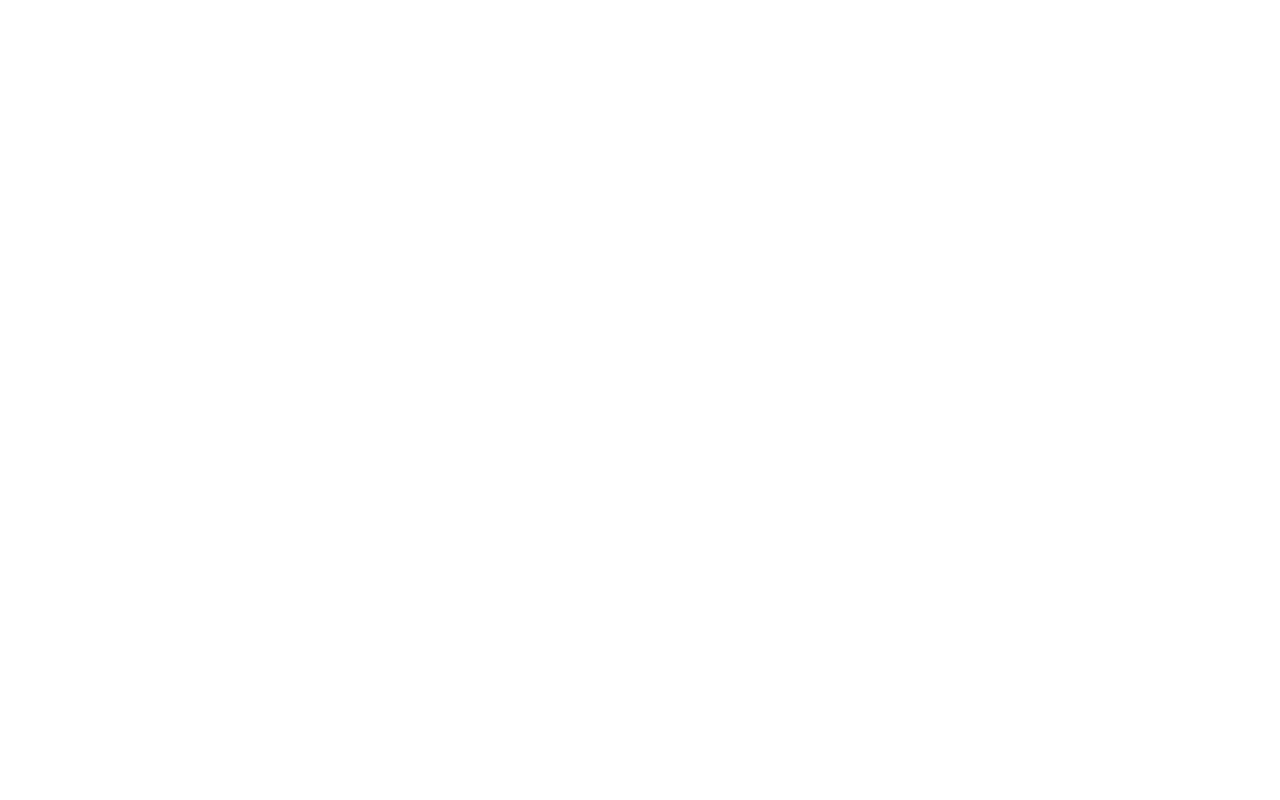
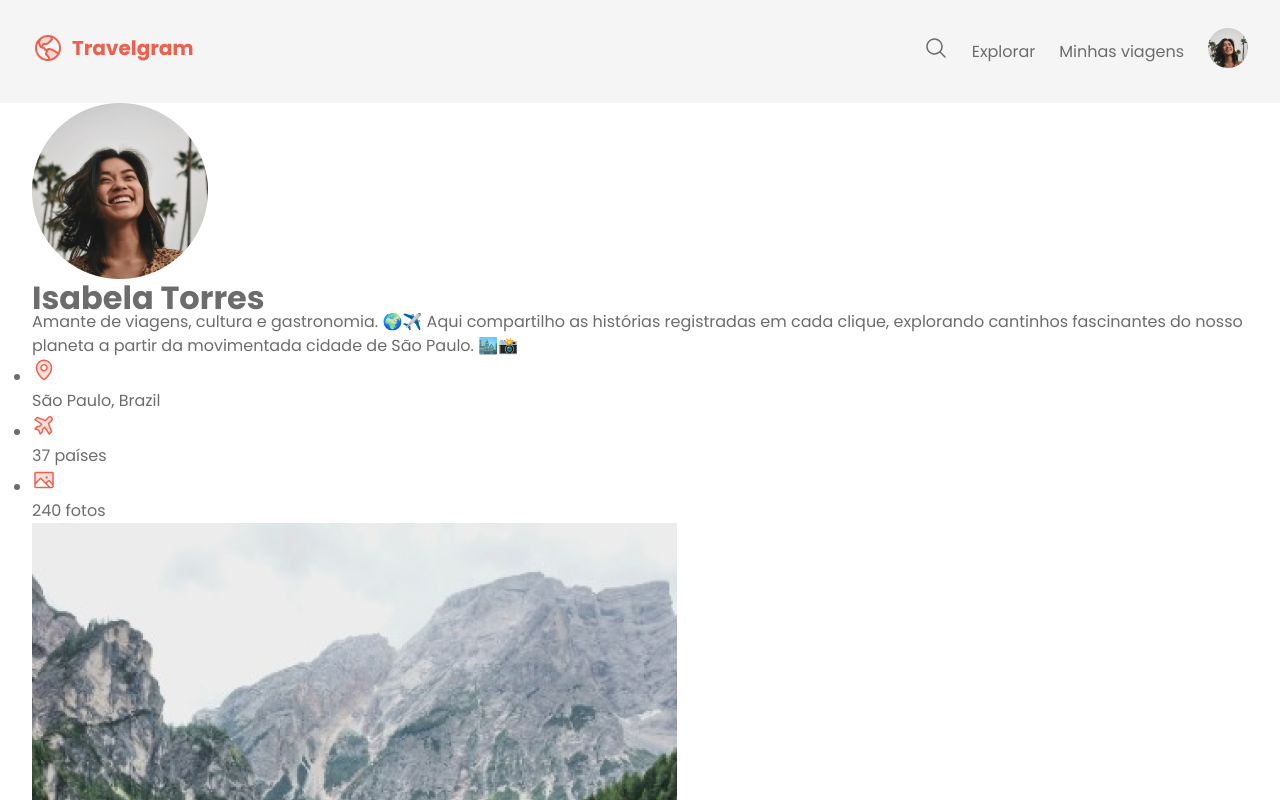
Before and after one commit to dev-gabriel-henrique/Travelgram, a plain HTML site: page index.html in a window 1280 px wide. Shown: the top 800 px of the page. Drawn offline with Linux system fonts and the light colour scheme.

Commit message:
done navigation

```diff
--- a/index.html
+++ b/index.html
@@ -1,13 +1,69 @@
 <!DOCTYPE html>
 <html lang="pt-br">
-<head>
-  <meta charset="UTF-8">
-  <meta name="viewport" content="width=device-width, initial-scale=1.0">
-  <title>Travelgram | Perfil de viagens</title>
+  <head>
+    <link rel="preconnect" href="https://fonts.googleapis.com" />
+    <link rel="preconnect" href="https://fonts.gstatic.com" crossorigin />
+    <meta charset="UTF-8" />
+    <meta name="viewport" content="width=device-width, initial-scale=1.0" />
+    <title>Travelgram | Perfil de viagens</title>
 
-  <link rel="stylesheet" href="/styles/index.css">
-</head>
-<body>
+    <link rel="stylesheet" href="/styles/index.css" />
 
-</body>
+    <link
+      href="https://fonts.googleapis.com/css2?family=Poppins:wght@400;700&display=swap"
+      rel="stylesheet"
+    />
+  </head>
+  <body>
+    <div class="bg-surface-color">
+      <nav class="container">
+     <a href="#" class="Logo"> <img src="./assets/Logo.svg" alt="icone Travelgram"></a>
+
+        <ul class="primary-menu">
+          <li>
+            <a href="#">
+            <img src="./assets/MagnifyingGlass.svg" alt="Lupa">
+          </a>
+          </li>
+          <li>
+            <a href="#">Explorar</a>
+          </li>
+          <li>
+           <a href="#"> Minhas viagens </a>
+          </li>
+          <li>
+            <img src="./assets/Profile-pic.png" alt="Foto de uma mulher com arvores atrás">
+          </li>
+        </ul>
+      </nav>
+    </div>
+      <header class="container">
+        <img src="./assets/Profile-pic-lg.png" alt="Foto de uma mulher com arvores atrás">
+        <div class="description">
+          <h1>Isabela Torres</h1>
+          <p>Amante de viagens, cultura e gastronomia. 🌍✈️
+            Aqui compartilho as histórias registradas em cada clique, explorando cantinhos fascinantes do nosso planeta a partir da movimentada cidade de São Paulo. 🏙️📸</p>
+        </div>
+        <ul>
+          <li>
+          <img src="/assets/MapPin.svg" alt="pin de mapa">
+          <p>São Paulo, Brazil</p>
+        </li>
+        <li>
+          <img src="/assets/AirplaneTilt.svg" alt="avião">
+          <p>37 países</p>
+        </li>
+        <li>
+          <img src="/assets/Image.svg" alt="galeria">
+          <p>240 fotos</p>
+        </li>
+        </ul>
+      </header>
+      <section class="container">
+        <main>
+          <img src="/assets/Image 01.png" alt="barco">
+        </main>
+      </section>
+    <footer class="container"></footer>
+  </body>
 </html>
--- a/styles/global.css
+++ b/styles/global.css
@@ -22,9 +22,29 @@
   --text: 1.6rem/150% var(--font-family);
 }
 
+a {
+  text-decoration: none;
+  color: inherit;
+}
+
+a:hover {
+  color: var(--brand-color);
+  text-decoration: underline;
+}
+
 body {
   background-color: var(--bg-color);
 
   color: var(--text-color-secondary);
   font: var(--text);
 }
+
+.container {
+  padding-inline: 3.2rem;
+  max-width: 128rem;
+  margin-inline: auto;
+}
+
+.bg-surface-color {
+  background-color: var(--surface-color);
+}
--- a/styles/index.css
+++ b/styles/index.css
@@ -1 +1,2 @@
 @import url(global.css);
+@import url(nav.css);
--- /dev/null
+++ b/styles/nav.css
@@ -0,0 +1,14 @@
+nav {
+  display: flex;
+  justify-content: space-between;
+  align-items: center;
+  padding-block: 2rem;
+}
+
+nav ul {
+  list-style-type: none;
+  display: flex;
+  gap: 2.4rem;
+  align-items: center;
+  padding-block: .8rem;
+}
```
Also changed, not shown: assets/Profile-pic-lg.png (added), assets/Profile-pic.png (added).
